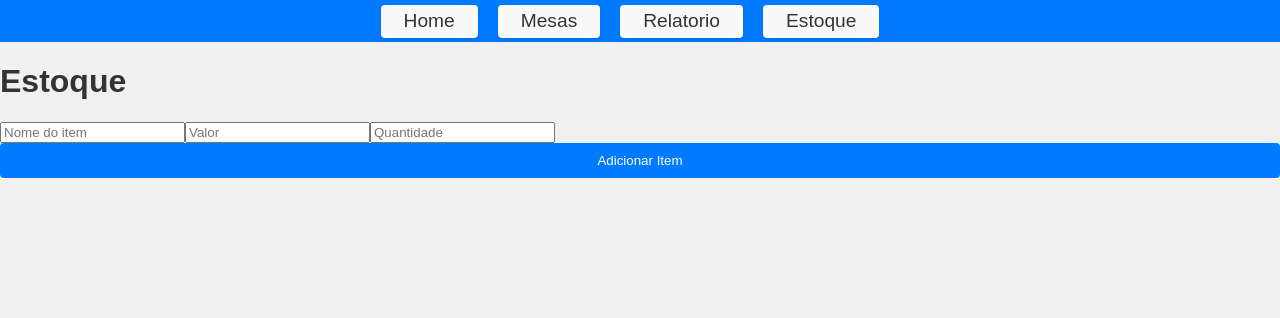
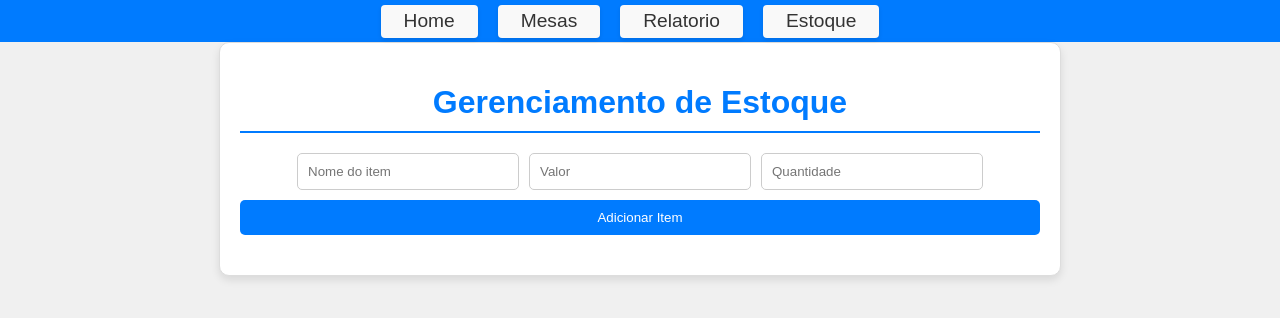
Before and after one commit to MateusProDev/sigpar, a React (Create React App) app in the folder my-app/: page /estoque in a window 1280 px wide. Shown: the top 318 px of the page. Built offline with nearby package versions, Linux system fonts and the light colour scheme; sample sign-in values are in the browser's storage.

Commit message:
add styles ao com estoque e funionalidade de add mais quantidade ao item

```diff
--- a/my-app/src/components/Estoque.jsx
+++ /dev/null
@@ -1,55 +0,0 @@
-import React, { useState, useEffect } from 'react';
-
-const Estoque = () => {
-  const [estoque, setEstoque] = useState(() => {
-    const savedEstoque = localStorage.getItem('estoque');
-    return savedEstoque ? JSON.parse(savedEstoque) : [];
-  });
-
-  useEffect(() => {
-    localStorage.setItem('estoque', JSON.stringify(estoque));
-  }, [estoque]);
-
-  const adicionarItem = (nome, valor, quantidade) => {
-    setEstoque(prevEstoque => [
-      ...prevEstoque,
-      { nome, valor: parseFloat(valor), quantidade: parseInt(quantidade, 10) }
-    ]);
-  };
-
-  const removerItem = (index) => {
-    setEstoque(prevEstoque => prevEstoque.filter((_, i) => i !== index));
-  };
-
-  return (
-    <div>
-      <h1>Estoque</h1>
-      <div>
-        <input type="text" placeholder="Nome do item" id="nomeItem" />
-        <input type="number" placeholder="Valor" id="valorItem" />
-        <input type="number" placeholder="Quantidade" id="quantidadeItem" />
-        <button
-          onClick={() =>
-            adicionarItem(
-              document.getElementById('nomeItem').value,
-              document.getElementById('valorItem').value,
-              document.getElementById('quantidadeItem').value
-            )
-          }
-        >
-          Adicionar Item
-        </button>
-      </div>
-      <ul>
-        {estoque.map((item, index) => (
-          <li key={index}>
-            {item.nome} - R${item.valor.toFixed(2)} - Quantidade: {item.quantidade}
-            <button onClick={() => removerItem(index)}>Remover</button>
-          </li>
-        ))}
-      </ul>
-    </div>
-  );
-};
-
-export default Estoque;
--- /dev/null
+++ b/my-app/src/components/Estoque/Estoque.css
@@ -0,0 +1,102 @@
+/* Estoque.css */
+
+.estoque-container {
+    background: #ffffff;
+    color: #333;
+    padding: 20px;
+    border-radius: 10px;
+    box-shadow: 0 4px 8px rgba(0, 0, 0, 0.1);
+    font-family: 'Arial', sans-serif;
+    max-width: 800px;
+    margin: 0 auto;
+    border: 1px solid #ddd;
+  }
+
+  .estoque-title {
+    font-size: 2em;
+    color: #007bff;
+    margin-bottom: 20px;
+    border-bottom: 2px solid #007bff;
+    padding-bottom: 10px;
+    text-align: center;
+  }
+
+  .input-container {
+    display: flex;
+    flex-wrap: wrap;
+    gap: 10px;
+    justify-content: center;
+    margin-bottom: 20px;
+  }
+
+  .input-field {
+    padding: 10px;
+    border: 1px solid #ccc;
+    border-radius: 5px;
+    width: 200px;
+    transition: border-color 0.3s;
+  }
+
+  .input-field:focus {
+    border-color: #007bff;
+    outline: none;
+  }
+
+  .add-button {
+    background: #007bff;
+    color: #fff;
+    border: none;
+    border-radius: 5px;
+    padding: 10px 20px;
+    cursor: pointer;
+    transition: background 0.3s;
+  }
+
+  .add-button:hover {
+    background: #0056b3;
+  }
+
+  .item-list {
+    list-style-type: none;
+    padding: 0;
+    margin: 0;
+  }
+
+  .item {
+    background: #f9f9f9;
+    margin: 10px 0;
+    padding: 15px;
+    border-radius: 5px;
+    display: flex;
+    justify-content: space-between;
+    align-items: center;
+    box-shadow: 0 2px 4px rgba(0, 0, 0, 0.1);
+  }
+
+  .input-quantidade {
+    width: 150px;
+    padding: 5px;
+    border: 1px solid #ccc;
+    border-radius: 5px;
+    margin-right: 10px;
+    transition: border-color 0.3s;
+  }
+
+  .input-quantidade:focus {
+    border-color: #007bff;
+    outline: none;
+  }
+
+  .remove-button {
+    background: #dc3545;
+    color: #fff;
+    border: none;
+    border-radius: 5px;
+    padding: 5px 10px;
+    cursor: pointer;
+    transition: background 0.3s;
+  }
+
+  .remove-button:hover {
+    background: #c82333;
+  }
--- /dev/null
+++ b/my-app/src/components/Estoque/index.jsx
@@ -0,0 +1,93 @@
+import React, { useState, useEffect } from 'react';
+import './Estoque.css';
+
+const Estoque = () => {
+  const [estoque, setEstoque] = useState(() => {
+    const savedEstoque = localStorage.getItem('estoque');
+    return savedEstoque ? JSON.parse(savedEstoque) : [];
+  });
+
+  const [cardapio, setCardapio] = useState(() => {
+    const savedCardapio = localStorage.getItem('cardapio');
+    return savedCardapio ? JSON.parse(savedCardapio) : [];
+  });
+
+  useEffect(() => {
+    localStorage.setItem('estoque', JSON.stringify(estoque));
+  }, [estoque]);
+
+  useEffect(() => {
+    localStorage.setItem('cardapio', JSON.stringify(cardapio));
+  }, [cardapio]);
+
+  const adicionarItem = (nome, valor, quantidade) => {
+    const novoItem = {
+      id: Date.now(),
+      nome,
+      valor: parseFloat(valor),
+      quantidade: parseInt(quantidade, 10)
+    };
+
+    setEstoque(prevEstoque => [...prevEstoque, novoItem]);
+    setCardapio(prevCardapio => [...prevCardapio, { nome, valor: parseFloat(valor) }]);
+  };
+
+  const adicionarQuantidade = (index, quantidade) => {
+    const novaQuantidade = parseInt(quantidade, 10);
+    if (!isNaN(novaQuantidade)) {
+      setEstoque(prevEstoque =>
+        prevEstoque.map((item, i) =>
+          i === index ? { ...item, quantidade: item.quantidade + novaQuantidade } : item
+        )
+      );
+    }
+  };
+
+  const removerItem = (index) => {
+    setEstoque(prevEstoque => prevEstoque.filter((_, i) => i !== index));
+  };
+
+  return (
+    <div className="estoque-container">
+      <h1 className="estoque-title">Gerenciamento de Estoque</h1>
+      <div className="input-container">
+        <input type="text" placeholder="Nome do item" id="nomeItem" className="input-field" />
+        <input type="number" placeholder="Valor" id="valorItem" className="input-field" />
+        <input type="number" placeholder="Quantidade" id="quantidadeItem" className="input-field" />
+        <button
+          onClick={() =>
+            adicionarItem(
+              document.getElementById('nomeItem').value,
+              document.getElementById('valorItem').value,
+              document.getElementById('quantidadeItem').value
+            )
+          }
+          className="add-button"
+        >
+          Adicionar Item
+        </button>
+      </div>
+      <ul className="item-list">
+        {estoque.map((item, index) => (
+          <li key={index} className="item">
+            {item.nome} - R${item.valor.toFixed(2)} - Quantidade: {item.quantidade}
+            <input
+              type="number"
+              placeholder="Adicionar Quantidade"
+              className="input-quantidade"
+              onKeyDown={(e) => {
+                if (e.key === 'Enter') {
+                  adicionarQuantidade(index, e.target.value);
+                  e.target.value = '';
+                }
+              }}
+            />
+            <button onClick={() => removerItem(index)} className="remove-button">Remover</button>
+          </li>
+        ))}
+      </ul>
+    </div>
+  );
+};
+
+export default Estoque;
--- a/my-app/src/components/GerenciamentoMesas.jsx
+++ b/my-app/src/components/GerenciamentoMesas.jsx
@@ -37,43 +37,32 @@ const GerenciamentoMesas = () => {
   }, [estoque]);
 
   const adicionarPedido = (mesaId, pedido) => {
-    const produtoEstoque = estoque.find(item => item.nome === pedido.nome);
-    if (produtoEstoque && produtoEstoque.quantidade > 0) {
     setMesas(prevMesas =>
       prevMesas.map(mesa =>
         mesa.id === mesaId ? { ...mesa, pedidos: [...mesa.pedidos, pedido] } : mesa
-        )
-      );
-      setEstoque(prevEstoque =>
-        prevEstoque.map(item =>
-          item.nome === pedido.nome
-            ? { ...item, quantidade: item.quantidade - 1 }
-            : item
       )
     );
     setHistoricoPedidos(prevHistorico => [
       ...prevHistorico,
       { ...pedido, data: new Date().toISOString() }
     ]);
-    } else {
-      alert('Produto indisponível no estoque.');
-    }
+
+    // Decrementa a quantidade do item no estoque
+    setEstoque(prevEstoque =>
+      prevEstoque.map(item =>
+        item.nome === pedido.nome && item.quantidade > 0
+          ? { ...item, quantidade: item.quantidade - 1 }
+          : item
+      )
+    );
   };
 
   const removerPedido = (mesaId, pedidoIndex) => {
-    const pedidoRemovido = mesas.find(mesa => mesa.id === mesaId).pedidos[pedidoIndex];
     setMesas(prevMesas =>
       prevMesas.map(mesa =>
         mesa.id === mesaId ? {
           ...mesa, pedidos: mesa.pedidos.filter((_, index) => index !== pedidoIndex)
         } : mesa
-      )
-    );
-    setEstoque(prevEstoque =>
-      prevEstoque.map(item =>
-        item.nome === pedidoRemovido.nome
-          ? { ...item, quantidade: item.quantidade + 1 }
-          : item
       )
     );
   };
--- a/my-app/src/components/Mesa.jsx
+++ b/my-app/src/components/Mesa.jsx
@@ -1,5 +1,4 @@
 import React, { useState, useEffect } from 'react';
-import cardapio from './data/cardapio.json';
 import '../index.css';
 
 const Mesa = ({ mesa, adicionarPedido, removerPedido, fecharMesa }) => {
@@ -10,16 +9,29 @@ const Mesa = ({ mesa, adicionarPedido, removerPedido, fecharMesa }) => {
   const [notaFiscal, setNotaFiscal] = useState([]);
   const [totalNotaFiscal, setTotalNotaFiscal] = useState(0);
 
+  const [cardapio, setCardapio] = useState(() => {
+    const savedCardapio = localStorage.getItem('cardapio');
+    return savedCardapio ? JSON.parse(savedCardapio) : [];
+  });
+
+  const [estoque, setEstoque] = useState(() => {
+    const savedEstoque = localStorage.getItem('estoque');
+    return savedEstoque ? JSON.parse(savedEstoque) : [];
+  });
+
   useEffect(() => {
     if (novoPedido.trim()) {
-      const filtrados = cardapio.filter(produto =>
+      const produtosCardapio = cardapio.filter(produto =>
         produto.nome.toLowerCase().includes(novoPedido.toLowerCase())
       );
-      setProdutosFiltrados(filtrados);
+      const produtosEstoque = estoque.filter(item =>
+        item.nome.toLowerCase().includes(novoPedido.toLowerCase())
+      );
+      setProdutosFiltrados([...produtosCardapio, ...produtosEstoque]);
     } else {
       setProdutosFiltrados([]);
     }
-  }, [novoPedido]);
+  }, [novoPedido, cardapio, estoque]);
 
   const handleAddPedido = () => {
     if (novoPedido.trim() && valorPedido) {
@@ -47,8 +59,8 @@ const Mesa = ({ mesa, adicionarPedido, removerPedido, fecharMesa }) => {
     const pedidosNotaFiscal = [...mesa.pedidos];
     const total = pedidosNotaFiscal.reduce((acc, pedido) => acc + pedido.valor, 0).toFixed(2);
     setNotaFiscal(pedidosNotaFiscal);
-    setTotalNotaFiscal(total); // Salvando o total da nota fiscal
-    setShowNotaFiscal(true); // Mostra a nota fiscal
+    setTotalNotaFiscal(total);
+    setShowNotaFiscal(true);
   };
 
   const handlePrintNotaFiscal = () => {
@@ -59,7 +71,6 @@ const Mesa = ({ mesa, adicionarPedido, removerPedido, fecharMesa }) => {
     window.print();
     document.body.innerHTML = originalContents;
 
-    // Após a impressão, fechar a nota fiscal
     setShowNotaFiscal(false);
   };
 
@@ -139,7 +150,6 @@ const Mesa = ({ mesa, adicionarPedido, removerPedido, fecharMesa }) => {
           <button className="fechar-mesa" onClick={handleFecharMesa}>
             Fechar Mesa
           </button>
-
         </div>
       )}
     </div>
```
Lines whose indentation alone changed are shown as unchanged.
